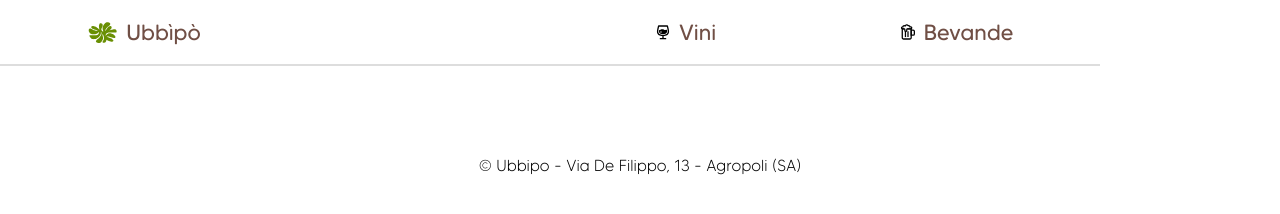
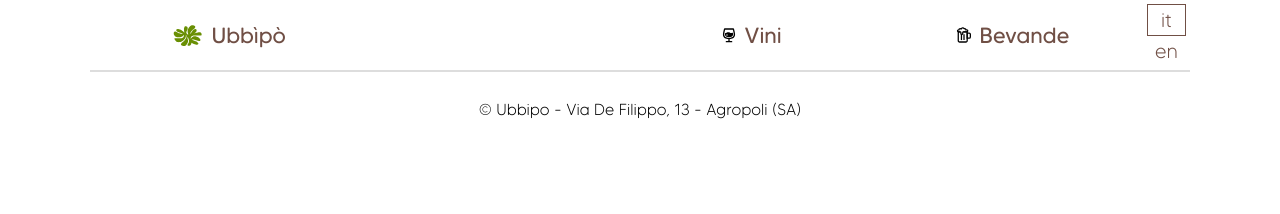
Before and after one commit to mrcnski/ubbipo.it, an Astro site: page / in a window 1280 px wide. Built offline with nearby package versions, Linux system fonts and the light colour scheme; Astro itself is replaced by a stand-in of ours.

Commit message:
Add language picker

```diff
--- a/src/assets/styles/global.css
+++ b/src/assets/styles/global.css
@@ -1,6 +1,8 @@
 :root {
   --green:#6B8F00;
   --brown:#704F45;
+  --gray-bg:#ddd;
+  --gray-light-bg:#eee;
 }
 
 @font-face {
--- a/src/components/LanguagePicker.astro
+++ b/src/components/LanguagePicker.astro
@@ -1,11 +1,63 @@
 ---
+import { Image } from 'astro:assets';
+import iconLanguage from "../assets/images/icon-language.svg";
+
 import { languages } from '../i18n/ui';
+import { getLangFromUrl, urlToLang, useTranslations, useTranslatedPath } from '../i18n/utils';
+const pageLang = getLangFromUrl(Astro.url);
+const t = useTranslations(pageLang);
+const translatePath = useTranslatedPath(pageLang);
 ---
 
-<ul>
-  {Object.entries(languages).map(([lang, label]) => (
-    <li>
-      <a href={`/${lang}/`}>{label}</a>
-    </li>
-  ))}
-</ul>
+<div class="languages-container">
+    <!-- <Image src={iconLanguage} alt={t("nav.languages")} width="24" /> -->
+
+    <div class="picker-container">
+        {Object.entries(languages).map(([lang, label]) => (
+            <a class={"lang-link" + ((pageLang === lang) ? " lang-link-active" : "")}
+               href={urlToLang(Astro.url, lang)}>{lang}
+            </a>
+        ))}
+    </div>
+</div>
+
+<style>
+    .languages-container {
+        display: flex;
+        align-items: center;
+
+        padding: 0.25rem;
+    }
+
+    .picker-container {
+        display: flex;
+        flex-direction: column;
+        justify-content: space-between;
+    }
+
+    .lang-link {
+        flex: 1;
+        width: 100%;
+
+        margin-right: 1rem;
+
+        text-align: center;
+        text-decoration: none;
+        font-size: 20px;
+        color: var(--brown);
+
+        transition: background-color 0.3s; /* Transition effect on hover */
+
+        @media (max-width: 700px) {
+            font-size: 16px;
+        }
+    }
+	.lang-link:hover {
+		background-color: var(--gray-bg);
+		color: black;
+	}
+
+    .lang-link-active {
+        border: 1px solid var(--brown);
+    }
+</style>
--- a/src/components/MainNav.astro
+++ b/src/components/MainNav.astro
@@ -13,7 +13,12 @@ const t = useTranslations(lang);
 const translatePath = useTranslatedPath(lang);
 ---
 
-<div>
+<!-- The navbar is a table with fixed layout. The language picker should be next to it, with a
+     smaller cell size.
+
+     The outer container is needed just to center the whole thing. -->
+<div class="navbar-container-container">
+    <div class="navbar-container">
         <nav id="navbar">
             <a class="nav-link" href={translatePath("/index.html")}>
                 <div class="navbox">
@@ -35,32 +40,40 @@ const translatePath = useTranslatedPath(lang);
                 </div>
             </a>
         </nav>
-    <div>
         <LanguagePicker />
     </div>
 </div>
 
 <style>
-	.navbar-container {
+    .navbar-container-container {
 		display: flex;
 		justify-content: center;
     }
 
-	#navbar {
-		background-color: #ffffff;
+    .navbar-container {
         position: fixed;
 		top: 0;
         width: 100%;
         max-width: 1100px;
 
+		display: flex;
+		justify-content: center;
+
+        padding-left: 0.5rem;
         border-bottom: 2px solid #ddd;
-        padding: 0 0.5rem;
 
-		transition: top 0.3s; /* Transition effect when sliding down (and up) */
+        background-color: white;
+    }
 
+	#navbar {
         display: table;
+        table-layout: fixed;
+
         width: 100%;
-        table-layout: fixed;
+
+        @media (max-width: 700px) {
+            table-layout: auto;
+        }
 	}
 
 	:global(.nav-link) {
@@ -80,17 +93,17 @@ const translatePath = useTranslatedPath(lang);
 
         transition: background-color 0.3s; /* Transition effect on hover */
 
-		@media (max-width: 700px) {
+		@media (max-width: 600px) {
 			font-size: 14px;
 		}
 	}
 	:global(.nav-link):hover {
-		background-color: #ddd;
+		background-color: var(--gray-bg);
 		color: black;
 	}
 
     .nav-link-active {
-        border-bottom: 1px solid var(--brown);
+        border-bottom: 2px solid var(--brown);
     }
 
     .navbox {
--- a/src/components/MenuNav.astro
+++ b/src/components/MenuNav.astro
@@ -38,12 +38,11 @@
 
 		color: var(--brown);
         font-size: 22px;
-        /* font-family: 'MADE Tommy Soft Regular', sans-serif; */
         font-weight: bold;
 
         transition: background-color 0.3s; /* Transition effect on hover */
 
-		@media (max-width: 700px) {
+		@media (max-width: 600px) {
 			font-size: 14px;
 		}
 	}
--- a/src/i18n/ui.ts
+++ b/src/i18n/ui.ts
@@ -1,6 +1,6 @@
 export const languages = {
+    it: 'Italiano',
     en: 'English',
-    it: 'Italiano',
   };
 
   export const defaultLang = 'it';
@@ -10,6 +10,7 @@ export const languages = {
     en: {
       'nav.wine': 'Wine',
       'nav.drinks': 'Drinks',
+      'nav.languages': 'Languages',
 
       'menu.wine-menu': 'Wine Menu',
       'menu.drinks-menu': 'Beer and Drinks Menu',
@@ -33,6 +34,7 @@ export const languages = {
     it: {
       'nav.wine': 'Vini',
       'nav.drinks': 'Bevande',
+      'nav.languages': 'Lingue',
 
       'menu.wine-menu': 'Carta dei Vini',
       'menu.drinks-menu': 'Menù Birre e Bevande',
--- a/src/i18n/utils.ts
+++ b/src/i18n/utils.ts
@@ -4,6 +4,14 @@ export function getLangFromUrl(url: URL) {
     const [, lang] = url.pathname.split('/');
     if (lang in ui) return lang as keyof typeof ui;
     return defaultLang;
+}
+
+export function urlToLang(oldUrl: URL, newLang: keyof typeof ui) {
+    const urlParts = oldUrl.pathname.split('/');
+
+    if (urlParts[1] in ui) urlParts.splice(1, 1);
+    if (newLang !== defaultLang || showDefaultLang) urlParts.splice(1, 0, newLang);
+    return urlParts.join('/');
 }
 
 export function useTranslations(lang: keyof typeof ui) {
--- a/src/layouts/MenuLayout.astro
+++ b/src/layouts/MenuLayout.astro
@@ -25,7 +25,7 @@ const { title } = Astro.props;
 
 <style>
 	.menu-header {
-		margin-top: 5rem;
+		margin-top: 6rem;
 		display: flex;
 		justify-content: center;
 	}
```
Also changed, not shown: src/assets/images/icon-language.svg (added). Lines whose indentation alone changed are shown as unchanged.
